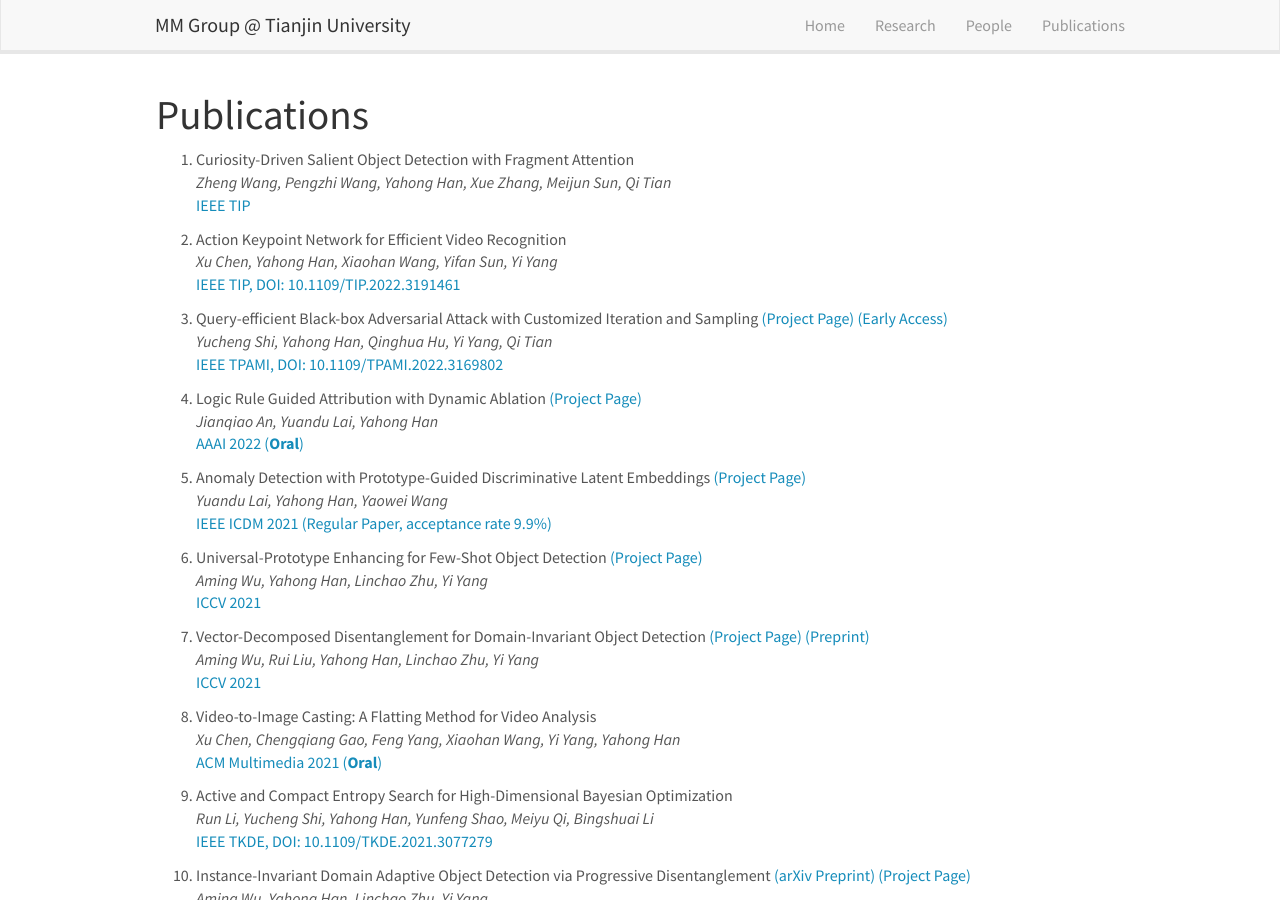
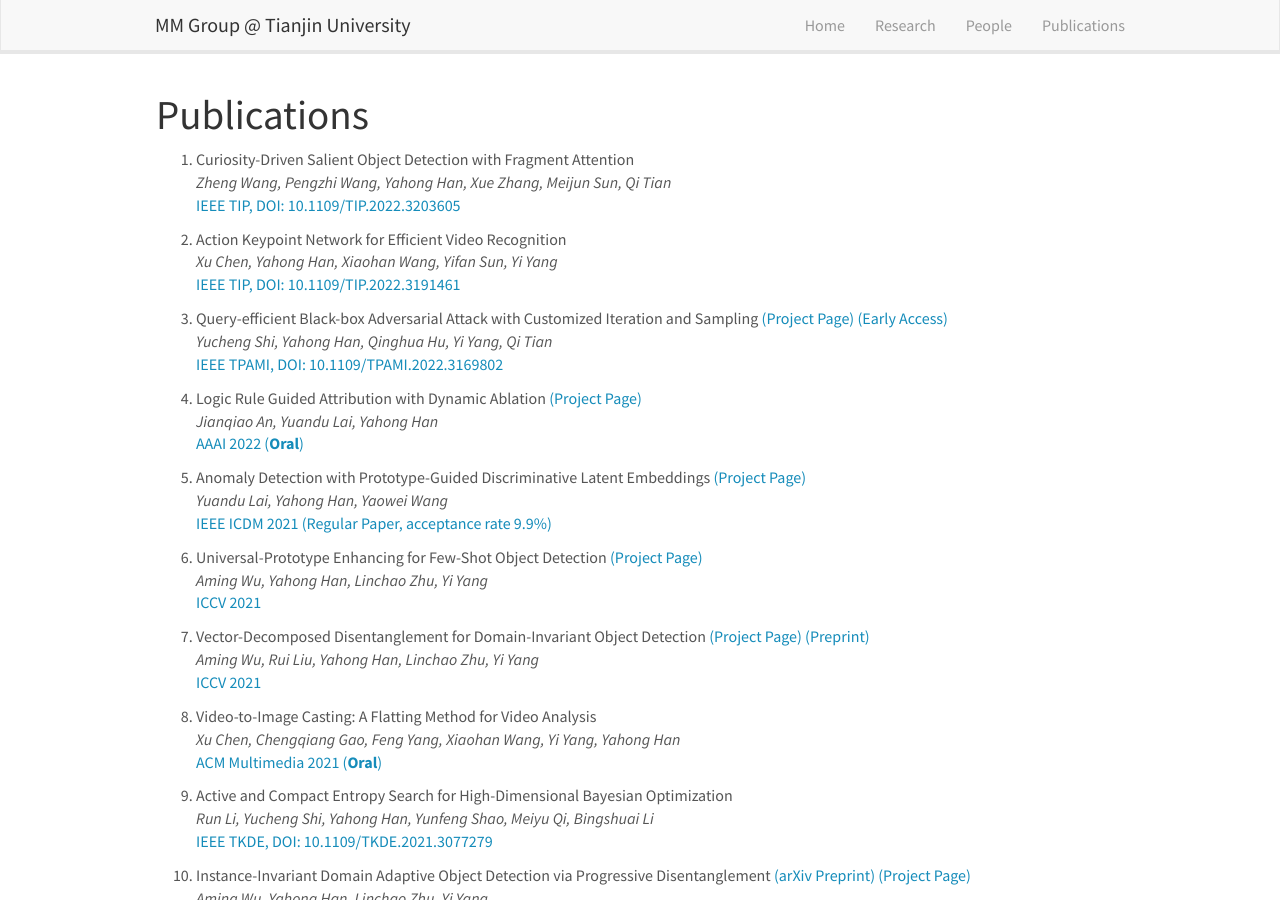
Before and after one commit to tjumm/tjumm.github.io, a Jekyll site: the page built from _pages/publications.md, in a window 1280 px wide and 900 px high. Built offline with Jekyll 4.4.1, drawn with Linux system fonts in a browser that asks for light colours; comment, search, counter and statistics services are not loaded.

Commit message:
add wangzheng paper doi

```diff
--- a/_data/publist.yml
+++ b/_data/publist.yml
@@ -4,7 +4,7 @@
   authors: Zheng Wang, Pengzhi Wang, Yahong Han, Xue Zhang, Meijun Sun, Qi Tian
   link:
     url:
-    display: IEEE TIP
+    display: "IEEE TIP, DOI: 10.1109/TIP.2022.3203605"
   highlight: 0
 
 - title: "1. Action Keypoint Network for Efficient Video Recognition"
```
